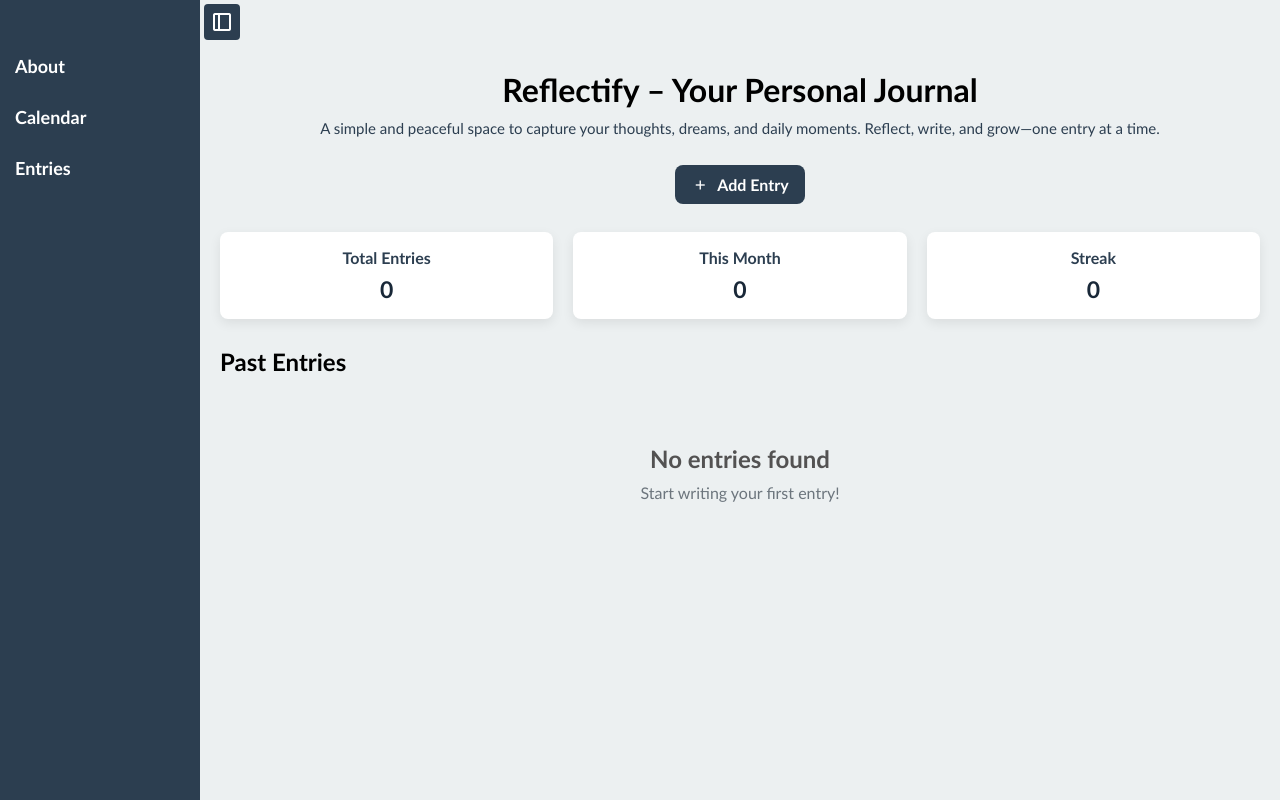
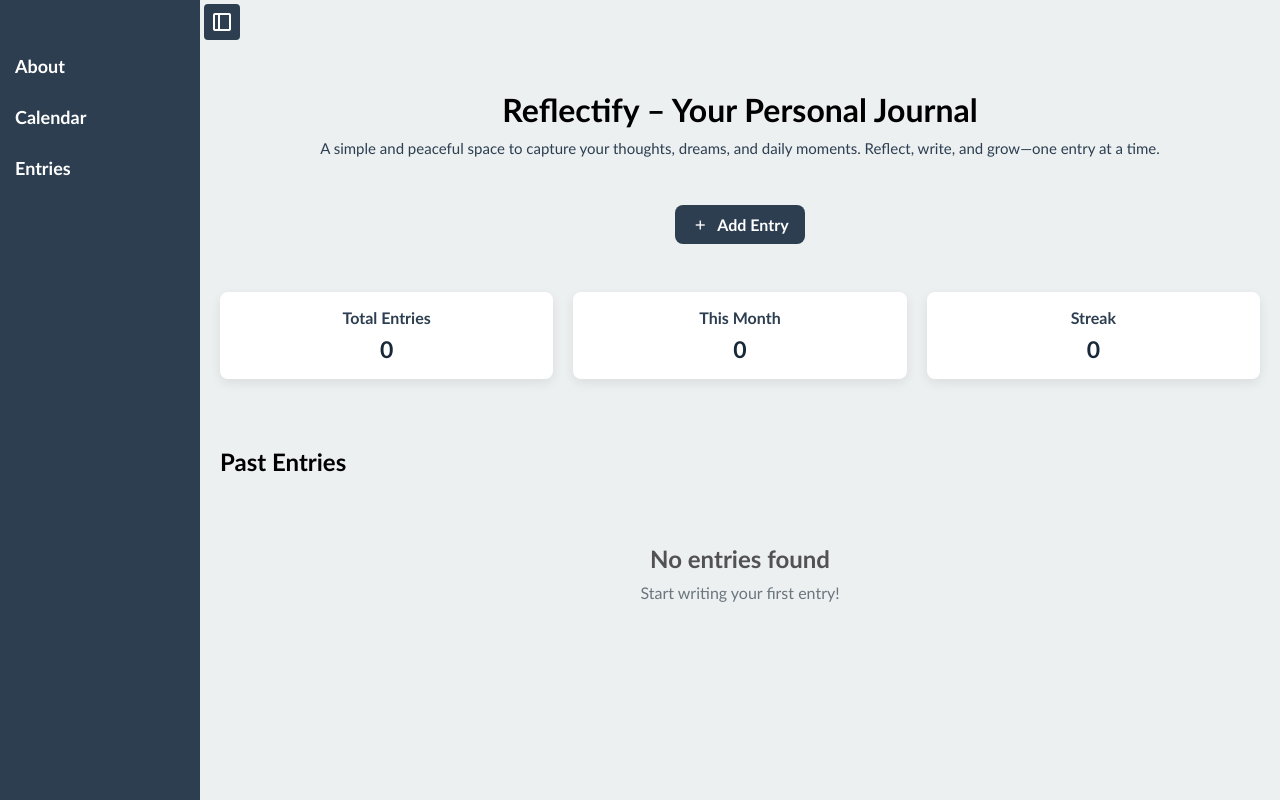
Before and after one commit to sachinbhujel/journal_app, a React (Vite) app in the folder vite-project/: page / in a window 1280 px wide. Built offline with nearby package versions, Linux system fonts and the light colour scheme; a web font is replaced by a local one.

Commit message:
UI changes

```diff
--- a/vite-project/src/App.css
+++ b/vite-project/src/App.css
@@ -58,7 +58,7 @@
     position: relative;
     min-height: 100dvh;
     background-color: #ecf0f1;
-    padding: 20px;
+
 }
 
 .main .close {
@@ -73,11 +73,12 @@
 }
 
 .main-div {
+    padding: 20px;
     margin-top: 50px;
 }
 
 .main-div h1 {
-    margin-top: 50px;
+    margin-top: 20px;
     text-align: center;
 }
 
@@ -127,6 +128,7 @@
     grid-template-columns: repeat(auto-fit, minmax(150px, 1fr));
     gap: 20px;
     margin-top: 28px;
+    padding: 20px;
 }
 
 .detail {
@@ -160,6 +162,7 @@
 
 .past-entries {
     margin-top: 28px;
+    padding: 20px;
 }
 
 .entries {
```
